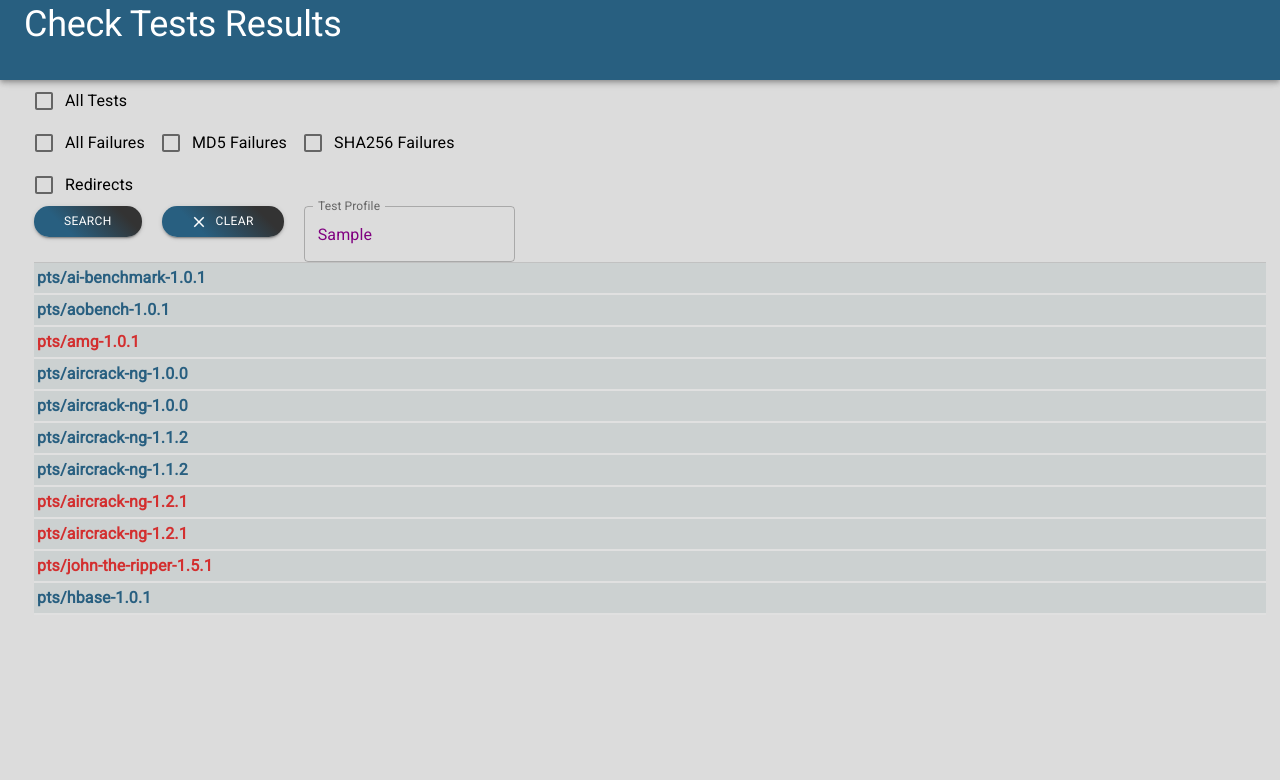
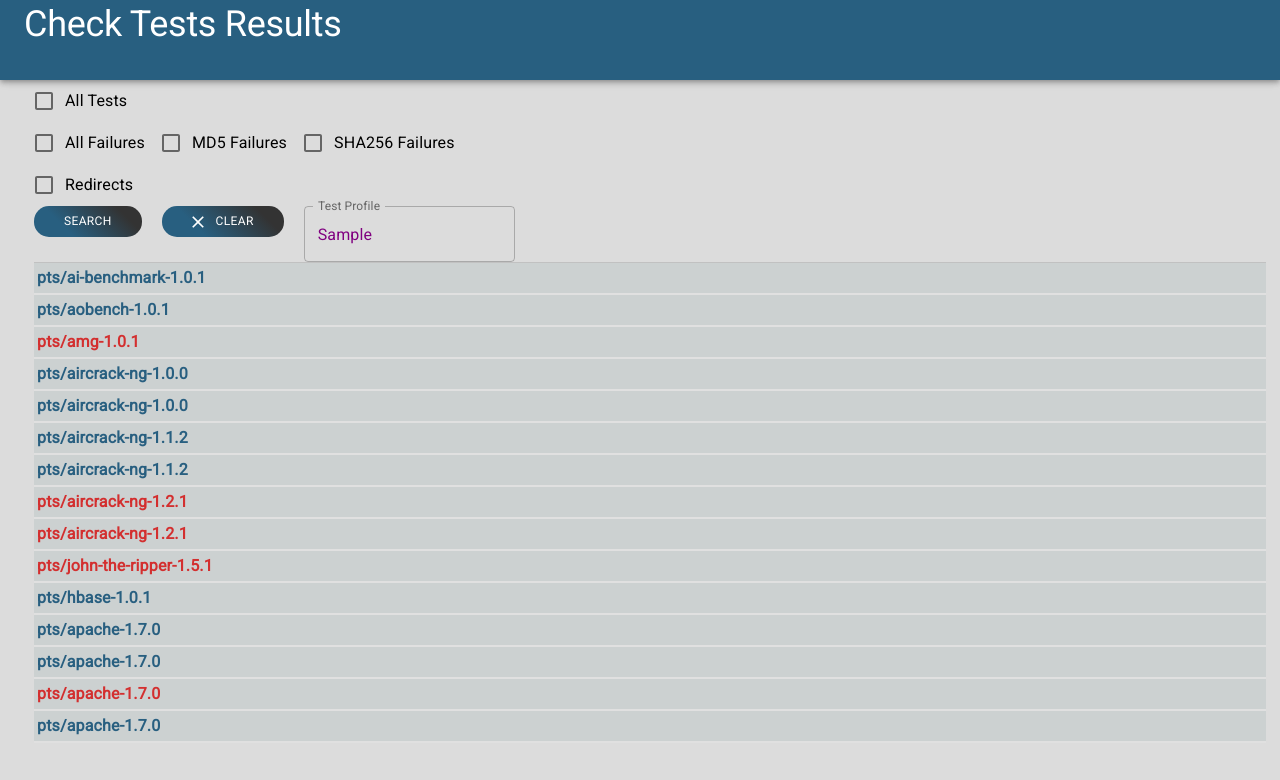
Before and after one commit to tippettj/phoronix-stats, a React (Create React App) app: page / in a window 1280 px wide. Both pictures are taken after typing "Sample" into the empty fields and a click on the button "SEARCH". Shown: the top 780 px of the page. Built offline with nearby package versions, Linux system fonts and the light colour scheme.

Commit message:
Formatted table and functional checkboxes

```diff
--- a/public/check-tests-results.json
+++ b/public/check-tests-results.json
@@ -24,7 +24,7 @@
             {
               "status": "Passed",
               "duplicate": "pts/aobench-1.0.0 copied from http://phoronix-test-suite.com/benchmark-files/aobench-20180207.zip",
-              "url": "http://phoronix-test-suite.com/benchmark-files/aobench-20180207.zip",
+              "url": "http://phoronix-test-suite.com/benchmark-files/aobench-20180207.ziphttp://phoronix-test-suite.com/benchmark-files/aobench-20180207.ziphttp://phoronix-test-suite.com/benchmark-files/aobench-20180207.zip",
               "download-time": "0.151005"
             }
           ]
@@ -224,5 +224,98 @@
           ]
         }
       ]
+    },
+    {
+      "profile-name": "pts/apache-1.7.0",
+      "packages": [
+        {
+          "identifier": "pts/apache-1.7.0",
+          "pts-filename": "httpd-2.4.29.tar.bz2",
+          "pts-filesize": "6567926",
+          "pts-sha256": "777753a5a25568a2a27428b2214980564bc1c38c1abf9ccc7630b639991f7f00",
+          "pts-md5": "0c599404ef6b69eee95bcd9fcd094407",
+          "mirror": [
+            {
+              "status": "Passed",
+              "duplicate": "Duplicate file downloaded from test profile pts/apache-1.7.2",
+              "url": "http://archive.apache.org/dist/httpd/httpd-2.4.29.tar.bz2",
+              "download-time": "2.269342"
+            },
+            {
+              "status": "Passed",
+              "duplicate": "Duplicate file downloaded from test profile pts/apache-1.7.2",
+              "url": "http://ftp.lfs-matrix.net/pub/blfs/conglomeration/httpd/httpd-2.4.29.tar.bz2",
+              "download-time": "1.183817"
+            }
+          ]
+        },
+        {
+          "identifier": "pts/apache-1.7.0",
+          "pts-filename": "apache-ab-test-files-1.tar.gz",
+          "pts-filesize": "6008",
+          "pts-sha256": null,
+          "pts-md5": "ca0c5bf0dd482a2847c68a52c0759942",
+          "mirror": [
+            {
+              "status": "Passed",
+              "duplicate": "Duplicate file downloaded from test profile pts/apache-1.7.2",
+              "url": "http://www.phoronix-test-suite.com/benchmark-files/apache-ab-test-files-1.tar.gz",
+              "download-time": "0.065224"
+            },
+            {
+              "status": "Passed",
+              "duplicate": "Duplicate file downloaded from test profile pts/apache-1.7.2",
+              "url": "http://www.phoronix.net/downloads/phoronix-test-suite/benchmark-files/apache-ab-test-files-1.tar.gz",
+              "download-time": "0.083034"
+            }
+          ]
+        },
+        {
+          "identifier": "pts/apache-1.7.0",
+          "pts-filename": "apr-1.6.3.tar.bz2",
+          "pts-filesize": "854100",
+          "pts-sha256": "131f06d16d7aabd097fa992a33eec2b6af3962f93e6d570a9bd4d85e95993172",
+          "pts-md5": "12f2a349483ad6f12db49ba01fbfdbfa",
+          "mirror": [
+            {
+              "status": "Failed",
+              "duplicate": "Duplicate file downloaded from test profile pts/apache-1.7.1",
+              "url": "http://apache.cs.utah.edu//apr/apr-1.6.3.tar.bz2",
+              "failures": {
+                "vendor": "HTTP Code: 404"
+              }
+            },
+            {
+              "status": "Passed",
+              "duplicate": "Duplicate file downloaded from test profile pts/apache-1.7.2",
+              "url": "http://archive.apache.org/dist/apr/apr-1.6.3.tar.bz2",
+              "download-time": "1.346657"
+            }
+          ]
+        },
+        {
+          "identifier": "pts/apache-1.7.0",
+          "pts-filename": "apr-util-1.6.1.tar.bz2",
+          "pts-filesize": "428595",
+          "pts-sha256": "d3e12f7b6ad12687572a3a39475545a072608f4ba03a6ce8a3778f607dd0035b",
+          "pts-md5": "8ff5dc36fa39a2a3db1df196d3ed6086",
+          "mirror": [
+            {
+              "status": "Passed",
+              "duplicate": "Duplicate file downloaded from test profile pts/apache-1.7.0",
+              "url": "https://www.apache.org/dist/apr/apr-util-1.6.1.tar.bz2",
+              "redirectTo": "https://downloads.apache.org/apr/apr-util-1.6.1.tar.bz2",
+              "download-time": "1.556952"
+            },
+            {
+              "status": "Passed",
+              "duplicate": "Duplicate file downloaded from test profile pts/apache-1.7.2",
+              "url": "http://apache.cs.utah.edu//apr/apr-util-1.6.1.tar.bz2",
+              "redirectTo": "https://downloads.apache.org/apr/apr-util-1.6.1.tar.bz2",
+              "download-time": "1.142027"
+            }
+          ]
+        }
+      ]
     }
   ]
--- a/src/Constants.js
+++ b/src/Constants.js
@@ -13,3 +13,4 @@ export const JSON_PASSED = "Passed";
 export const JSON_MD5 = "md5";
 export const JSON_SHA256 = "sha256";
 export const JSON_NOT_TESTED="Not Tested";
+export const JSON_HTTP_CODE="HTTP Code";
--- a/src/components/DisplayResults.js
+++ b/src/components/DisplayResults.js
@@ -11,6 +11,7 @@ function DisplayResults(props) {
   const getAllResults = (data) => {
     let testProfile = null;
 
+    console.log(data);
     if (data && data.length>0 ) {
       testProfile = data.map((profile, tpKey) =>
         profile.packages.map((packs, key) =>
--- a/src/components/FilterForm.js
+++ b/src/components/FilterForm.js
@@ -1,9 +1,5 @@
 import React, {useState} from 'react';
-import Checkboxes, {useCheckboxes} from './Checkboxes';
-import DisplayResults from './DisplayResults';
-import * as Constants from '../Constants';
-import {theme} from './theme';
-
+import {ThemeProvider} from '@material-ui/core/styles';
 import Button from '@material-ui/core/Button';
 import ClearIcon from '@material-ui/icons/Clear';
 import TextField from '@material-ui/core/TextField';
@@ -11,62 +7,16 @@ import Container from '@material-ui/core/Container'; //Defines the size of page
 import Toolbar from '@material-ui/core/Toolbar';
 import AppBar from '@material-ui/core/AppBar';
 import Divider from '@material-ui/core/Divider';
+import Typography from '@material-ui/core/Typography';
 
-
-import {makeStyles, ThemeProvider, createMuiTheme} from '@material-ui/core/styles';
 import 'fontsource-roboto';
 
-import Typography from '@material-ui/core/Typography';
-
+import Checkboxes, {useCheckboxes} from './Checkboxes';
+import DisplayResults from './DisplayResults';
+import * as Constants from '../Constants';
+import {theme} from './theme';
 import "./styles.css";
-
-// when you want to set up a style for a component
-//const useStyles = makeStyles((theme) => ({
-
- const useStyles = makeStyles ((theme) => ({
-    button: {
-        background: 'linear-gradient(45deg, #285F80 29%, #333333 81% )',
-        border: 0,
-        borderRadius: 15,
-        color: '#FFFFFF', // white
-        padding: '5px 30px',
-        marginRight: '20px',
-    },
-    title: {
-        marginBottom: '10px',
-    },
-    toolbar: {
-        marginBottom: '1em',
-    },
-
-
-}))
-
-// when you want to override a MUI default
-// const theme = createMuiTheme({
-//     typography: {
-//         h2: {
-//             fontSize:36,
-//             marginBottom:15,
-//         },
-//     },
-//     palette: {
-//         primary: {
-//             main: '#285F80',
-//         },
-//         secondary: {
-//             main: '#d32f2f',
-//         },
-
-//     },
-//     overrides: {
-//         MuiContainer: {
-//             root : {
-//               marginLeft: "10px",
-//             }
-//         }
-//     }
-// })
+import useStyles from "./styles";
 
 
 export function FilterForm(props) {
@@ -138,6 +88,22 @@ export function FilterForm(props) {
       }
     }
 
+    function getRedirectData(data) {
+        let testProfile = null;
+
+        if (data && data.length>0 ) {
+          testProfile = data.filter((profile) => {
+              return profile.packages.some((packs) => {
+                return packs.mirror.some(mirror => {
+                   if (mirror.status === Constants.FAILED) {
+                       console.log(mirror);
+                    }
+                }
+            )})
+        })
+        return testProfile;
+      }
+    }
 
     /**
      * Get the data to display
@@ -148,13 +114,15 @@ export function FilterForm(props) {
         let results = data;
         const filters = checkboxes.checkboxes.filter((checks) => checks.checked === true).map((checkbox) => checkbox.name);
         console.log("Filters->", filters);
-        if (filters.includes("All"))
+        if (filters.includes(Constants.ALL))
             results = data;
 
         if (filters.includes(Constants.FAILED) || filters.includes(Constants.MD5) || filters.includes(Constants.SHA256))
             results = getFailedData(data, filters);
 
-        console.log("Results -->", results);
+        if (filters.includes(Constants.REDIRECT))
+            results = getRedirectData(data);
+
         return results;
     }
 
@@ -176,24 +144,12 @@ export function FilterForm(props) {
                         <Checkboxes {...checkboxes}/>
                         <Button
                             className={classes.button}
-                            variant="contained"
-                            color="primary"
-                            size="small"
-                            style={{
-                                fontSize:12
-                            }}
                             onClick={handleSubmit}>
                             Search
                         </Button>
                         <Button
                             className={classes.button}
                             startIcon={<ClearIcon />}
-                            variant="contained"
-                            color="primary"
-                            size="small"
-                            style={{
-                                fontSize:12
-                            }}
                             onClick={(e) => clearForm(e)}>
                             Clear
                         </Button>
--- a/src/components/PTSMirrors.js
+++ b/src/components/PTSMirrors.js
@@ -1,5 +1,5 @@
 import React from 'react';
-import { withStyles, makeStyles, useTheme } from '@material-ui/core/styles';
+import { useTheme } from '@material-ui/core/styles';
 
 import Failures from './PTSFailures';
 
@@ -20,28 +20,11 @@ import TableBody from '@material-ui/core/TableBody';
 
 import TableRow from '@material-ui/core/TableRow';
 import IconButton from "@material-ui/core/IconButton";
-import {StyledTableCell, packageStyles } from "./PTSPackages";
+
+import {StyledTableCell } from "./PTSPackages";
 
 import startCase from 'lodash/startCase';
 
-// const useStyles = makeStyles((theme) => ({
-//     cell_mirror_title: {
-//         fontSize: "10px",
-//         width: 150,
-//         backgroundColor: '#AE44AD',  //purple
-//         padding: "0px",
-//         //flexBasis: 'fit-content'
-//       },
-//       cell_mirror: {
-//         fontSize: "10px",
-//         //width: 1000,
-//         backgroundColor: '#3498DB', //blue
-//         padding: "0px",
-//         flexBasis: 'fit-content'
-//       },
-// }));
-
-// }));
 /**
  * Displays the data that falls under the mirror array.
  * This data relates to how each mirror defined by 'url' peformed during the test.
@@ -52,12 +35,11 @@ import startCase from 'lodash/startCase';
 const PTSMirrors = (props) => {
     //const {status, url, failures} = props.data;
     const [openMirror, setOpenMirror] = React.useState(false);
-   //const classes = props.classes;
-   const classes= useStyles();
-   const theme = useTheme();
-   console.log("Theme=", theme);
+    //const classes = props.classes;
+    const classes= useStyles();
+    const theme = useTheme();
     const identifier = props.identifier;
-   console.log("classes ......", classes);
+
     // open the url. Since most of the urls are downloadable in the JSON, downloads URL.
     const handleClick = (e) => {
         window.open(e.target.innerHTML, "_blank");
@@ -65,12 +47,17 @@ const PTSMirrors = (props) => {
     }
 
     // Determines the type of data in the cell and returns text, or link
-    const getFormattedCell = (value) => {
-        if (value.toString().includes("http")) {
-            var n = value.indexOf("http");
-            var text = value.slice(0, n);
-            var httpText = value.slice(n, value.length)
-            return (<Typography>{text}
+    const getFormattedCell = (key, value) => {
+        var text = (<Typography className={classes.secondaryHeading}>{value}</Typography>);
+
+        if (key.toLowerCase() === "duplicate") {
+            var str = value.slice(0, value.indexOf(" "));
+            text = (<Typography className={classes.secondaryHeading}>{str}</Typography>);
+        }
+
+        if (key.toLowerCase() === "url") {
+            var httpText = value.slice(value.indexOf("http"), value.length)
+            text = (<Typography>
                         <Link
                             color="primary"
                             href="{n}"
@@ -81,12 +68,11 @@ const PTSMirrors = (props) => {
                     </Typography>);
         }
 
-       return (<Typography className={classes.secondaryHeading}>{value}</Typography>);
+       return text;
     }
 
     // Mirror collapse component. Will display all the mirror data in collapsible format.
     const CollapseComponent = (props) => {
-        console.log("theme", props.theme, props);
         var containsFailures = null;
 
         const result = Object.entries(props.data).map(([key, value], idx) => {
@@ -99,7 +85,7 @@ const PTSMirrors = (props) => {
                         <Typography className={classes.heading}>{startCase(key)}</Typography>
                     </StyledTableCell>
                     <StyledTableCell  className={classes.cell_mirror} >
-                        {getFormattedCell(value)}
+                        {getFormattedCell(key,value)}
                     </StyledTableCell>
                 </TableRow> );
         });
@@ -112,28 +98,29 @@ const PTSMirrors = (props) => {
 
     }
 
-    const hasFailedStatus = (props) => {
-        console.log("status=", props.data.status !==Constants.JSON_PASSED);
-        return (props.data.status !== Constants.JSON_PASSED)
-    }
-
     return (
         <React.Fragment>
             <TableRow>
                 <StyledTableCell  />
-                    <StyledTableCell >
+                    <StyledTableCell className={classes.cell_long} style={{verticalAlign: "text-top"}}>
                         <IconButton
                             key={identifier}
                             aria-label="expand row"
                             size="small"
+                            style={{borderRadius:16}}
                             onClick={() => setOpenMirror(!openMirror)}>
                             <Typography
-                                className={classes.heading}
+                                className={classes.mirrorHeading}
                                 style={{marginLeft: "0px", color:(props.data.status !==Constants.JSON_PASSED) ? theme.palette.secondary.main: theme.palette.text.primary}}
                             >Mirror
                             </Typography>
+                            <Typography
+                                style={{marginLeft: "20px"}}
+                            >{props.data.url}
+                            </Typography>
                         </IconButton>
                     </StyledTableCell>
+
             </TableRow>
 
             <TableRow>
--- a/src/components/PTSPackages.js
+++ b/src/components/PTSPackages.js
@@ -3,7 +3,7 @@ import React from 'react';
 import * as Constants from "../Constants";
 import useStyles from "./styles";
 
-import { withStyles, makeStyles } from '@material-ui/core/styles';
+import { withStyles} from '@material-ui/core/styles';
 import Typography from '@material-ui/core/Typography';
 import Collapse from "@material-ui/core/Collapse";
 
@@ -21,66 +21,10 @@ import IconButton from "@material-ui/core/IconButton";
 
 import PTSMirrors from './PTSMirrors';
 
-// const useStyles = makeStyles((theme) => ({
-//     // ...theme.spread,
-//     root: {
-//       flexGrow: '100%',
-//     },
-//     heading: {
-//         fontSize: theme.typography.pxToRem(15),
-//         color: "#000000", //black
-//         flexBasis: "20%",
-//         flexShrink: 0,
-//         marginLeft: "1.5em"
-//     },
-//     secondaryHeading: {
-//         fontSize: theme.typography.pxToRem(15),
-//         flexBasis: "33.33%",
-//         color: theme.palette.text.secondary
-//     },
-//     cell_title: {
-//         fontSize: "10px",
-//         width: 100,
-//         minWidth: 1,
-//         color: "#000000",   //white
-//         backgroundColor: "#2Ecc71", //green
-//         //flexBasis: 'fit-content'
-
-//       },
-//     cell_long: {
-//       fontSize: "10px",
-//       width: 400,
-//       minWidth: 1,
-//       backgroundColor: '#ee82ee'
-
-//     },
-//     cell_short: {
-//         fontSize: "10px",
-//         width: 100,
-//         backgroundColor: '#E74C3C', //red
-//         padding: "0px"
-
-//       },
-//     //   cell_mirror_title: {
-//     //     fontSize: "10px",
-//     //     width: 150,
-//     //     backgroundColor: '#AE44AD',  //purple
-//     //     padding: "0px",
-//     //     //flexBasis: 'fit-content'
-//     //   },
-//     //   cell_mirror: {
-//     //     fontSize: "10px",
-//     //     //width: 1000,
-//     //     backgroundColor: '#3498DB', //blue
-//     //     padding: "0px",
-//     //     flexBasis: 'fit-content'
-//     //   },
-//   }));
-
   // Lot of TableCells so styled instead of using className
   const StyledTableCell = withStyles((theme) => ({
     head: {
-      backgroundColor: theme.palette.common.black,
+      //backgroundColor: theme.palette.common.black,
       color: theme.palette.common.white,
       padding: "0px",
       backgroundColor: "#CCD1D1", //light grey
@@ -109,18 +53,12 @@ const PTSPackages = props => {
         return props.data.mirror.some((mirror) => mirror.status === Constants.JSON_FAILED)
     }
 
-    // const hasNotTestedStatus = (props) => {
-    //     return props.data.mirror.some((mirror) => mirror.status === Constants.JSON_NOT_TESTED)
-    // }
-
     const getMirrors = (props) => {
         let status = "unknown";
         if (props.status) {
             status = (<span>{props.status}</span>);
         } else {
             status = props.map((mir, key) => {
-                // return <PTSMirrors classes={classes} key={key} identifier={identifier} data={mir}/>
-
                 return <PTSMirrors  key={key} identifier={identifier} data={mir}/>
             })
         }
@@ -137,6 +75,7 @@ const PTSPackages = props => {
                                 <IconButton
                                     aria-label="expand row"
                                     size="small"
+                                    style={{borderRadius:16}}
                                     onClick={() => setOpen(!open)}
                                 >
                                     {/* {open ? <KeyboardArrowUpIcon /> : <KeyboardArrowDownIcon />} */}
--- a/src/components/styles.css
+++ b/src/components/styles.css
@@ -1,3 +1,3 @@
-.MuiContainer-root {
+/* .MuiContainer-root {
   margin-left: 0px;
-}
+} */
--- a/src/components/styles.js
+++ b/src/components/styles.js
@@ -1,15 +1,31 @@
-import { withStyles, makeStyles } from '@material-ui/core/styles';
+import { makeStyles } from '@material-ui/core/styles';
 
 export const useStyles = makeStyles((theme) => ({
     // ...theme.spread,
     root: {
       flexGrow: '100%',
     },
+    button: {
+        background: 'linear-gradient(45deg, #285F80 29%, #333333 81% )',
+        border: 0,
+        borderRadius: 15,
+        color: '#FFFFFF', // white
+        padding: '5px 30px',
+        marginRight: '20px',
+        fontSize: 12,
+    },
+    title: {
+        marginBottom: '10px',
+    },
+    toolbar: {
+        marginBottom: '1em',
+    },
     heading: {
         fontSize: theme.typography.pxToRem(15),
         color: "#000000", //black
-        flexBasis: "20%",
-        flexShrink: 0,
+        fontWeight:theme.typography.fontWeightMedium,
+        //flexBasis: "40%",
+        //flexShrink: 0,
         marginLeft: "1.5em"
     },
     secondaryHeading: {
@@ -17,6 +33,25 @@ export const useStyles = makeStyles((theme) => ({
         flexBasis: "33.33%",
         color: theme.palette.text.secondary
     },
+    mirrorHeading: {
+        fontSize: theme.typography.pxToRem(15),
+        fontWeight:theme.typography.fontWeightBold,
+        color: "#000000", //black
+        //flexBasis: "90%",
+        flexShrink: 0,
+        marginLeft: "1.5em",
+        maxWidth: theme.typography.pxToRem(800),
+        textAlign: "inherit",
+    },
+    failuresHeading: {
+        fontSize: theme.typography.pxToRem(15),
+        color: "#000000", //black
+        fontWeight:theme.typography.fontWeightMedium,
+        //flexBasis: "40%",
+        //flexShrink: 0,
+        marginLeft: "1.5em"
+    },
+
     cell_title: {
         fontSize: "10px",
         width: 100,
@@ -24,6 +59,7 @@ export const useStyles = makeStyles((theme) => ({
         color: "#000000",   //white
         backgroundColor: "#2Ecc71", //green
         //flexBasis: 'fit-content'
+        verticalAlign: 'top',
 
       },
     cell_long: {
@@ -40,20 +76,20 @@ export const useStyles = makeStyles((theme) => ({
         padding: "0px"
 
       },
-    //   cell_mirror_title: {
-    //     fontSize: "10px",
-    //     width: 150,
-    //     backgroundColor: '#AE44AD',  //purple
-    //     padding: "0px",
-    //     //flexBasis: 'fit-content'
-    //   },
-    //   cell_mirror: {
-    //     fontSize: "10px",
-    //     //width: 1000,
-    //     backgroundColor: '#3498DB', //blue
-    //     padding: "0px",
-    //     flexBasis: 'fit-content'
-    //   },
+      cell_mirror_title: {
+        //fontSize: "10px",
+        width: 160,
+        backgroundColor: '#AE44AD',  //purple
+        //padding: "0px",
+        //flexBasis: 'fit-content'
+      },
+      cell_mirror: {
+        //fontSize: "10px",
+        //width: 1000,
+        backgroundColor: '#3498DB', //blue
+        //padding: "0px",
+        //flexBasis: 'fit-content'
+      },
   }));
 
   export default useStyles;
```
Also changed, not shown: src/components/Checkboxes.js (+42 -87 lines), src/components/PTSFailures.js (+24 -14 lines).
